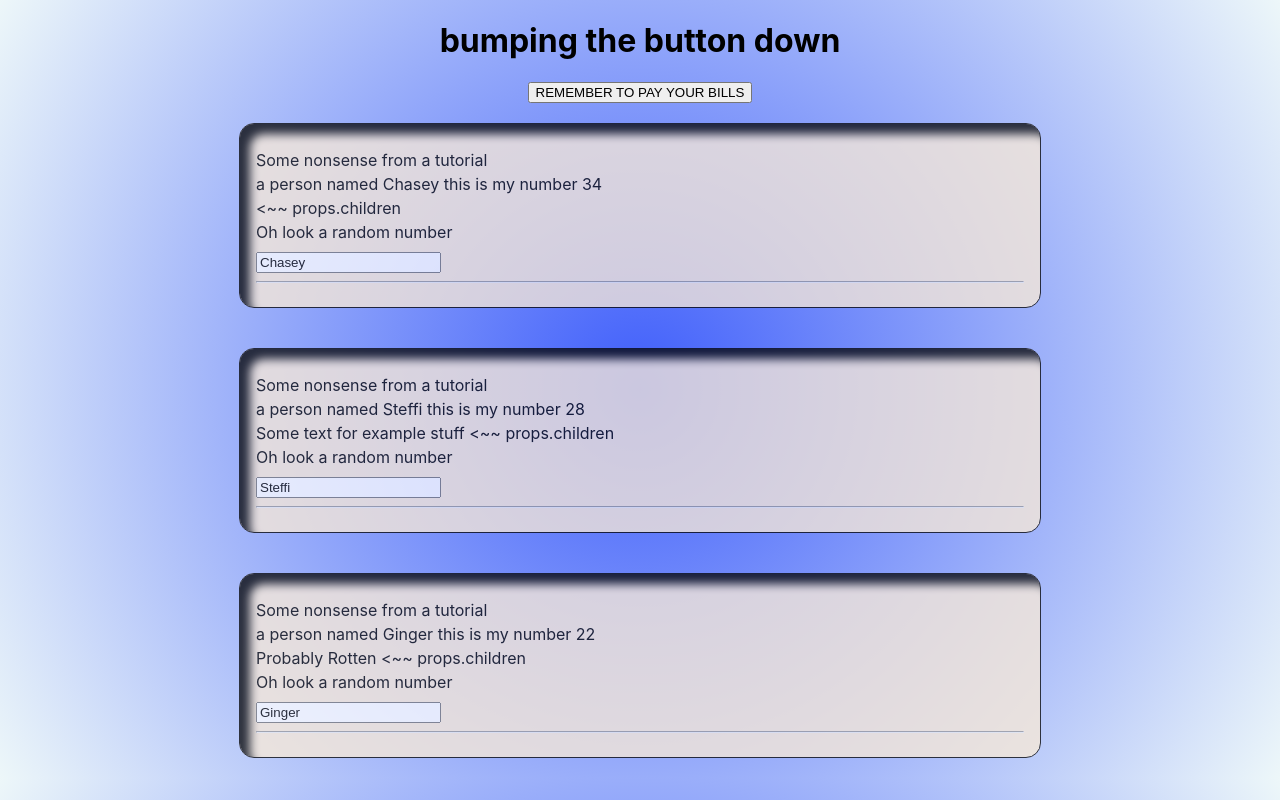
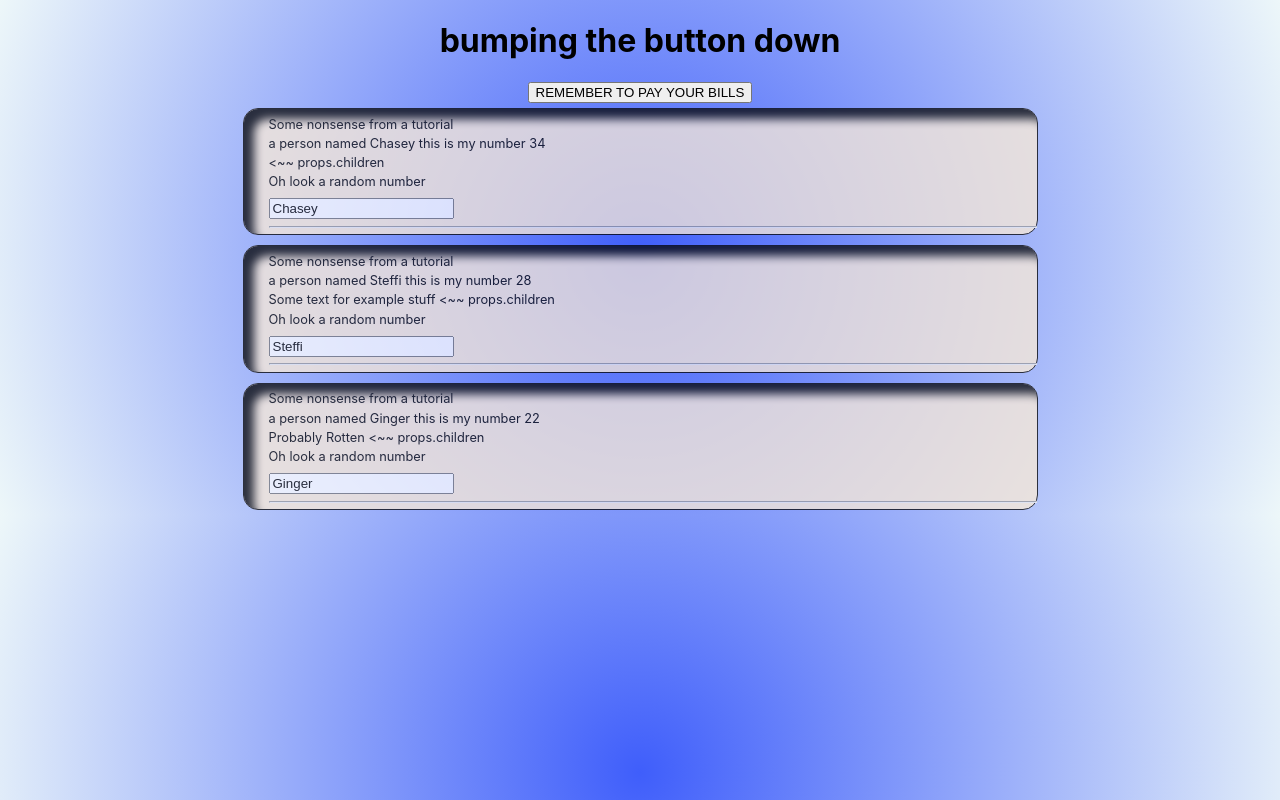
Before and after one commit to Josh-Darling13/skilltooling, a React (Create React App) app: page / in a window 1280 px wide. Built offline with nearby package versions, Linux system fonts and the light colour scheme.

Commit message:
updated css

```diff
--- a/src/Person.css
+++ b/src/Person.css
@@ -4,12 +4,13 @@ file for styling Person.js
 
 .Person{
     width: 60%;
-    margin: 20px;
+    margin: 5px;
     background-color: antiquewhite;
     border:  1px solid #000;
     border-radius: 15px;
     box-shadow: 10px 10px 10px black inset;
-    padding: 1em;
+    padding-left: 25px;
+    font-size:.8em;
     text-align: left;
     opacity: 75%;
     line-height: .5em;
```
